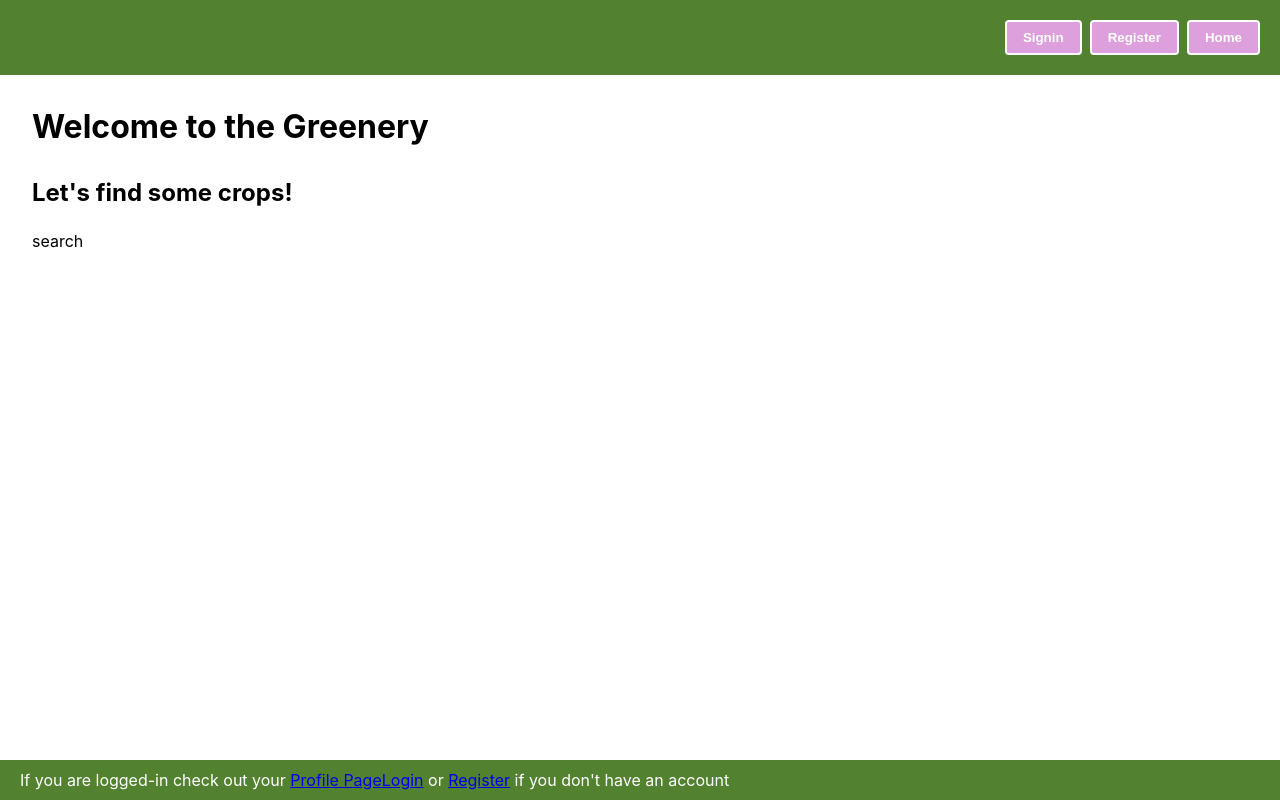
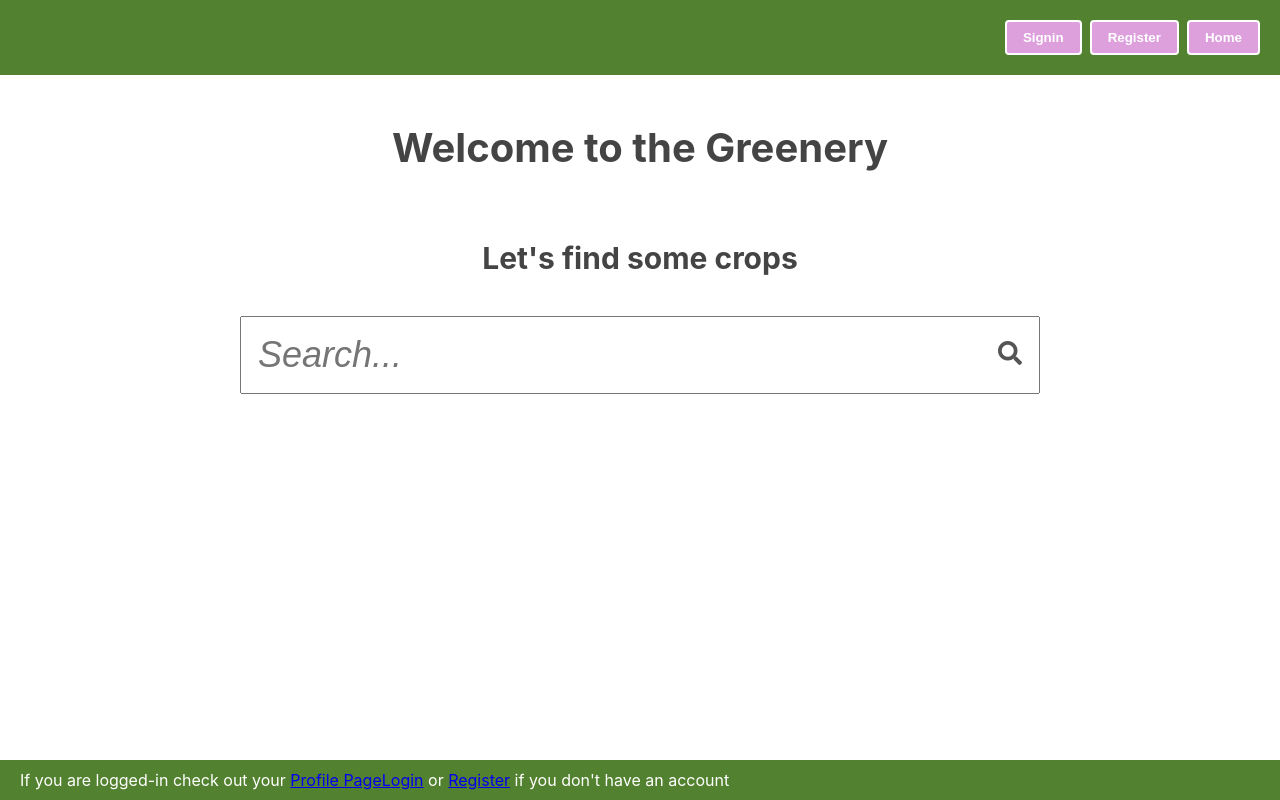
Before and after one commit to ikbenwen/greenery, a React (Create React App) app: page /signin in a window 1280 px wide. Both pictures are taken after a click on the button "Home". Built offline with nearby package versions, Linux system fonts and the light colour scheme.

Commit message:
half way trough building  searchFunction

```diff
--- a/package.json
+++ b/package.json
@@ -7,6 +7,7 @@
     "@testing-library/react": "^11.2.3",
     "@testing-library/user-event": "^12.6.2",
     "axios": "^0.21.1",
+    "from": "^0.1.7",
     "react": "^17.0.1",
     "react-avatar-editor": "^11.1.0",
     "react-dom": "^17.0.1",
--- a/public/index.html
+++ b/public/index.html
@@ -15,6 +15,8 @@
       user's mobile device or desktop. See https://developers.google.com/web/fundamentals/web-app-manifest/
     -->
     <link rel="manifest" href="%PUBLIC_URL%/manifest.json" />
+
+    <link rel="stylesheet" href="https://cdnjs.cloudflare.com/ajax/libs/font-awesome/5.15.2/css/all.min.css" integrity="sha512-HK5fgLBL+xu6dm/Ii3z4xhlSUyZgTT9tuc/hSrtw6uzJOvgRr2a9jyxxT1ely+B+xFAmJKVSTbpM/CuL7qxO8w==" crossorigin="anonymous" />
     <!--
       Notice the use of %PUBLIC_URL% in the tags above.
       It will be replaced with the URL of the `public` folder during the build.
--- a/src/App.css
+++ b/src/App.css
@@ -53,6 +53,13 @@ form input {
   margin: 6px 0;
 }
 
+h1 {
+  font-size: 40px;
+  padding: 16px 0;
+  color: #444;
+  text-align: center;
+}
+
 h2 {
   margin: 32px 0 24px 0;
 }
--- a/src/App.js
+++ b/src/App.js
@@ -5,9 +5,9 @@ import Profile from './pages/Profile';
 import Home from './pages/Home';
 import SignIn from './pages/SignIn';
 import SignUp from './pages/SignUp';
-import Footer from "./components/Footer";
+import Footer from './components/Footer';
 import './App.css';
-import {useAuthState} from "./context/AuthContext";
+import {useAuthState} from './context/AuthContext';
 
 function PrivateRoute({ children, ...rest }) {
     const { isAuthenticated } = useAuthState();
--- /dev/null
+++ b/src/components/Search.css
@@ -0,0 +1,114 @@
+.container {
+    margin: 36px auto;
+    width: 100%;
+    max-width: 800px;
+}
+
+
+.heading {
+    font-size: 30px;
+    padding: 16px 0;
+    color: #444;
+    text-align: center;
+}
+
+.search-label {
+    position: relative;
+}
+
+.container input {
+    width: 100%;
+    padding: 16px;
+    font-size: 36px;
+    font-style: italic;
+    color: #444;
+    box-sizing: border-box;
+    outline: none;
+}
+
+.search-icon {
+    position: absolute;
+    top: -10px;
+    font-size: 24px;
+    color: #555;
+    right: 18px;
+}
+
+/*Result Container*/
+.results-container {
+    display: flex;
+    flex-flow: wrap;
+}
+
+.result-item {
+    position: relative;
+    padding: 16px;
+    border: 1px solid #898989;
+    margin: 16px;
+    text-align: center;
+    min-width: 200px;
+    box-shadow: 2px 2px 2px #898989;
+}
+
+.image-username {
+    color: #ff7f50;
+    font-size: 18px;
+    position: absolute;
+    bottom: 0;
+    right: 0;
+    margin: 0;
+    background-color: rgba( 0 ,0 ,0 , 0.8 );
+    padding: 5px 10px;
+}
+
+.image-wrapper {
+    display: flex;
+    justify-content: center;
+    align-self: center;
+    box-sizing: border-box;
+    height: 100%;
+
+}
+
+.image {
+    width: 100%;
+    height: 200px;
+}
+
+/*Loader*/
+.search-loading {
+    position: absolute;
+    left: 0;
+    right: 0;
+    margin: auto;
+}
+
+/*Show and hide*/
+.show {
+    display: inline-block;
+}
+
+.hide {
+    display: none;
+}
+
+/*Prev and next*/
+
+.nav-link-container {
+    margin: 20px 0;
+    display: flex;
+    justify-content: flex-end;
+}
+
+.nav-link {
+    color: #555;
+    text-decoration: none;
+    border: 1px solid #898989;
+    padding: 10px 20px;
+    margin-right: 10px;
+}
+
+.greyed-out {
+    background: #f1f1f1;
+    opacity: 0.5;
+}
--- a/src/components/Search.js
+++ b/src/components/Search.js
@@ -1,10 +1,101 @@
 import React from 'react';
 import {render} from "@testing-library/react";
+import './Search.css';
+import axios from 'axios';
 
 class Search extends React.Component {
+
+    constructor( props ) {
+        super( props );
+
+        this.state = {
+            query: '',
+            results: {},
+            loading: false,
+            message: '',
+        };
+
+        this.cancel = '';
+    }
+
+    fetchSearchResults = (updatedPageNo = '', query) => {
+        const token = "20310953-81227b282e6055f395eba7999";
+        const pageNumber = updatedPageNo ? `&page=${updatedPageNo}` : '';
+        const searchUrl = `https://pixabay.com/api/?key=${token}&q=${query}${pageNumber}`;
+
+        if ( this.cancel ) {
+             this.cancel.cancel();
+        }
+
+        this.cancel = axios.CancelToken.source();
+
+        axios.get( searchUrl, {
+            cancelToken: this.cancel.token
+        } )
+            .then(res => {
+                const resultNotFoundMsg = ! res.data.hits.length
+                                        ? 'there are no more search results '
+                                        :   '';
+                this.setState({
+                    results: res.data.hits,
+                    message: resultNotFoundMsg,
+                    loading: false
+                })
+                console.log(res.data)
+            })
+            .catch( error => {
+                if ( axios.isCancel(error) || error ) {
+                    this.setState({
+                        loading: false,
+                        message: 'Failed to fetch the data'
+                    })
+                }
+            } )
+    };
+
+    handleOnInputChange = ( event ) => {
+        const query = event.target.value;
+        this.setState( {query: query, loading: true, message: '' }, () => {
+                this.fetchSearchResults(1, query);
+            });
+    //             results: {},
+    //             message: '',
+    //             totalPages: 0,
+    //             totalResults: 0
+    //         }
+    //         );
+    //     } else {
+    //         this.setState( {
+    //             query,
+    //             loading: true,
+    //             message: '' },
+    //             () => {
+    //             this.fetchSearchResults( 1, query );
+    //         } );
+    //     }
+    };
+
     render() {
+        const { query } = this.state;
+        // console.log(this.state)
         return (
-            <div>search</div>
+            <div className="container">
+                {/*	Heading*/}
+                <h2 className="heading">Let's find some crops</h2>
+                {/* Search Input*/}
+                <label className="search-label" htmlFor="search-input">
+                    <input
+                        type="text"
+                        name="query"
+                        value={ query }
+                        id="search-input"
+                        placeholder="Search..."
+                        onChange={this.handleOnInputChange}
+                        />
+                    <i className="fas fa-search search-icon" aria-hidden="true" />
+
+                </label>
+                    </div>
         )
     }
 }
--- a/src/pages/Home.js
+++ b/src/pages/Home.js
@@ -11,7 +11,6 @@ function Home() {
     return (
         <>
             <h1>Welcome to the Greenery</h1>
-            <h2>Let's find some crops!</h2>
             < Search />
 
         </>
```
Also changed, not shown: 2 other files (tests, documents, lock files or other folders).
